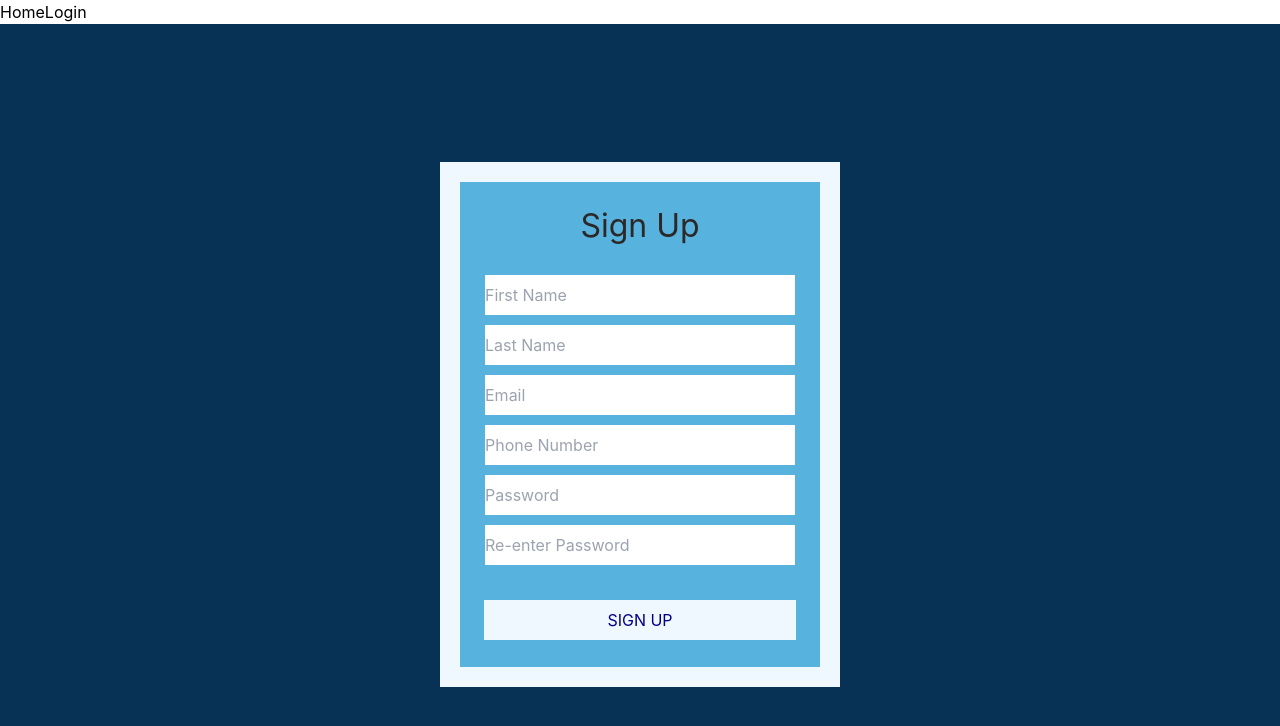
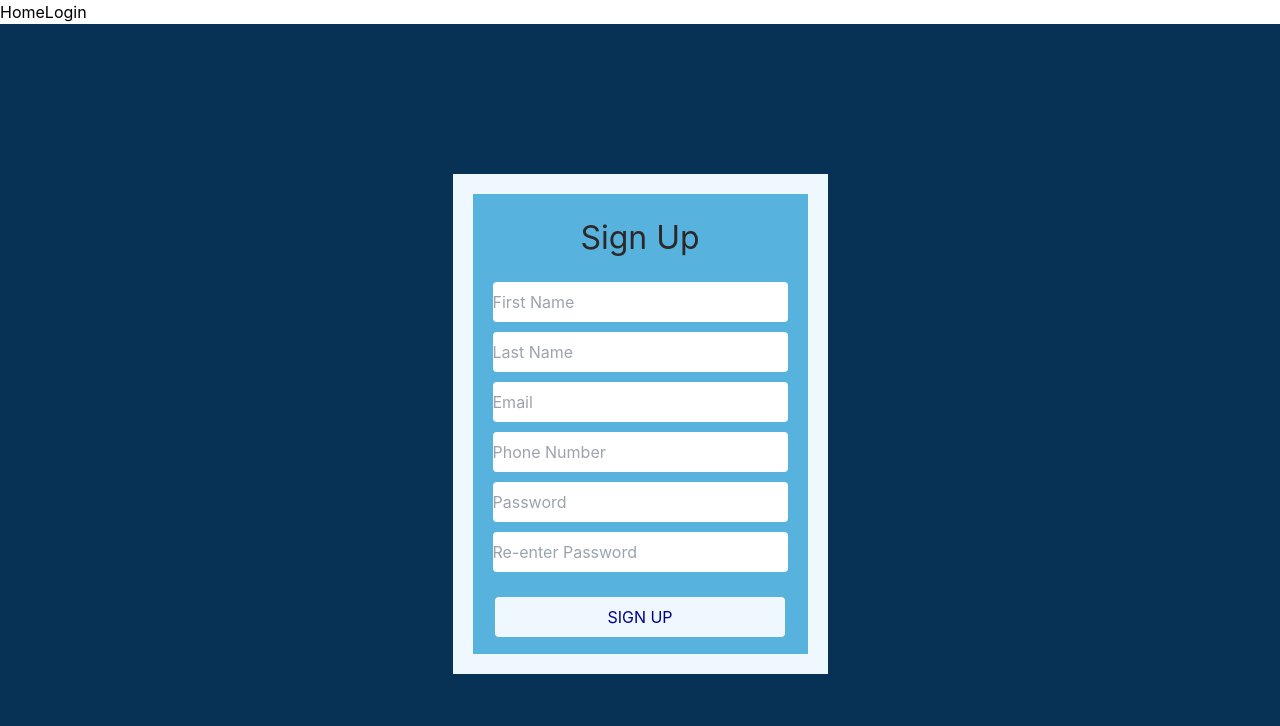
Before and after one commit to dmrlobo2002/Schedule-a-Doc, a React (Create React App) app in the folder frontend/: page /Signup in a window 1280 px wide. Shown: the top 726 px of the page. Built offline with nearby package versions, Linux system fonts and the light colour scheme.

Commit message:
Minor Changes

```diff
--- a/frontend/src/components/pages/Login.css
+++ b/frontend/src/components/pages/Login.css
@@ -43,6 +43,7 @@
     height: 50px;
     border-width: 1;
     margin-bottom: 20px;
+    border-radius: 4px;
 }
 
 .InPassword {
@@ -50,6 +51,7 @@
     height: 50px;
     border-width: 1;
     margin-bottom: 20px;
+    border-radius: 4px;
 }
 
 .loginButton{
@@ -58,7 +60,7 @@
     background-color: aliceblue;
     color: darkblue;
     font: bold;
-    border-radius: 6px;
+    border-radius: 4px;
 
 }
 
--- a/frontend/src/components/pages/Signup.css
+++ b/frontend/src/components/pages/Signup.css
@@ -10,14 +10,14 @@
 
 .BoxOut{
 
-    width: 400px;
-    height: 525px;
+    width: 375px;
+    height: 500px;
     background-color:aliceblue;
     padding: 20px;
 }
 .BoxIn{
-    width: 360px;
-    height: 485px;
+    width: 335px;
+    height: 460px;
     background-color:rgb(87, 179, 222);
     padding: 10px;
 }
@@ -31,13 +31,14 @@
     color: rgb(45, 40, 40) ;
 }
 .userInput {
-    padding: 15px;
+    padding: 10px;
 }
 .firstName{
     width: 100%;
     height: 40px;
     border-width: 1;
     margin-bottom: 10px;
+    border-radius: 4px;
 }
 
 .lastName{
@@ -45,6 +46,7 @@
     height: 40px;
     border-width: 1;
     margin-bottom: 10px;
+    border-radius: 4px;
 }
 
 .email {
@@ -52,6 +54,7 @@
     height: 40px;
     border-width: 1;
     margin-bottom: 10px;
+    border-radius: 4px;
 }
 
 .phonenumber{
@@ -59,6 +62,7 @@
     height: 40px;
     border-width: 1;
     margin-bottom: 10px;
+    border-radius: 4px;
 }
 
 .password {
@@ -66,13 +70,15 @@
     height: 40px;
     border-width: 1;
     margin-bottom: 10px;
+    border-radius: 4px;
 }
 
 .renterpassword{
     width: 100%;
     height: 40px;
     border-width: 1;
-    margin-bottom: 20px;
+    margin-bottom: 15px;
+    border-radius: 4px;
 }
 
 .signupButton{
@@ -81,6 +87,7 @@
     background-color: aliceblue;
     color: darkblue;
     font: bold;
+    border-radius: 4px;
 
 }
 
```
